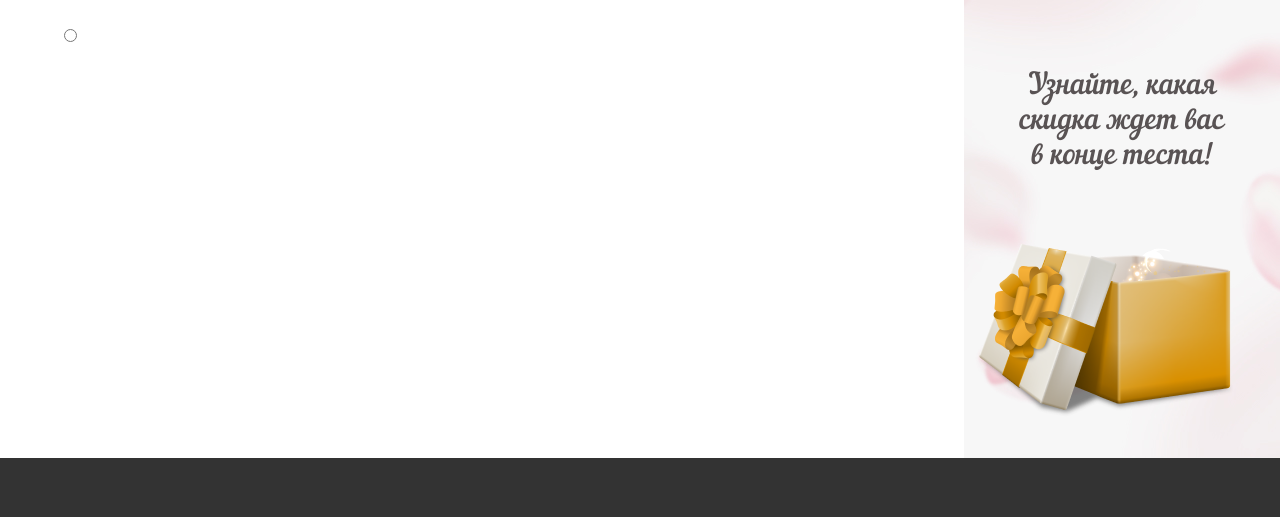
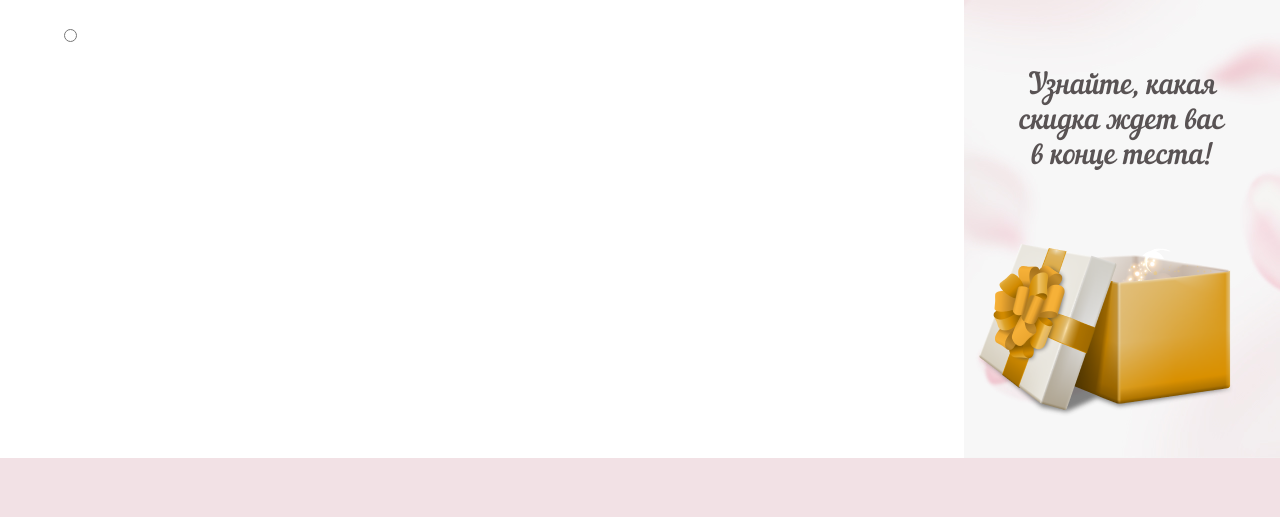
Before and after one commit to rumyantsevaT/quiz, a plain HTML site: page index.html in a window 1280 px wide. Shown: the part 283-800 px from the top of the page. Drawn offline with Linux system fonts and the light colour scheme.

Commit message:
update backgroung

```diff
--- a/css/style.css
+++ b/css/style.css
@@ -119,6 +119,7 @@ button {
   height: 100%;
   background: rgba(0, 0, 0, 0.8);
   z-index: 30;
+  background: #f2e1e5;
 }
 
 .quiz {
```
